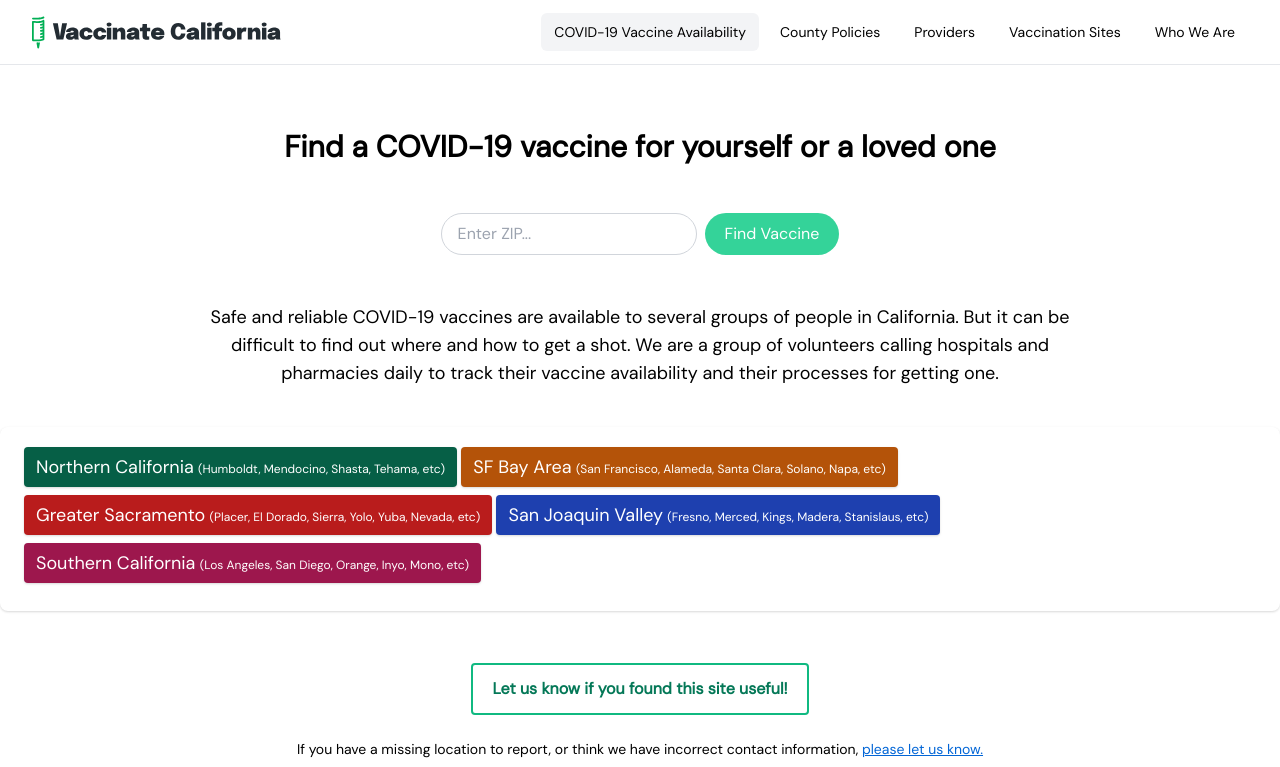
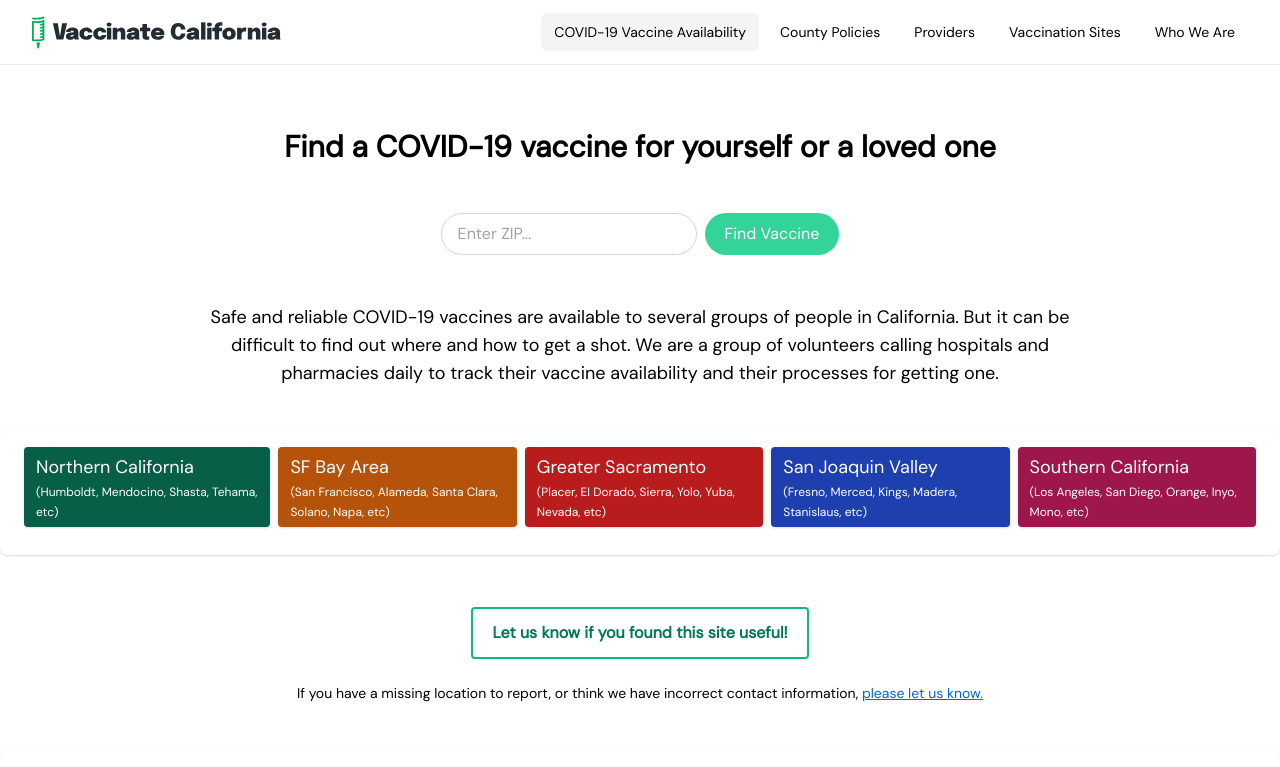
Before and after one commit to CAVaccineInventory/site, a Jekyll site: the page built from index.html, in a window 1280 px wide. Shown: the top 767 px of the page. Built offline with Jekyll 4.4.1, drawn with Linux system fonts in a browser that asks for light colours; some web fonts are replaced; comment, search, counter and statistics services are not loaded; grey boxes are pictures that could not be loaded.

Commit message:
regions grid

```diff
--- a/_includes/regions_picker.html
+++ b/_includes/regions_picker.html
@@ -1,14 +1,12 @@
 <div class="shadow sm:rounded-lg px-4 py-5 mt-8 md:mt-10 px-6">
-  <div
-    class="md:grid md:grid-cols-5 md:space-x-2 items-stretch lg:block lg:grid-cols-none lg:space-x-0"
-  >
+  <div class="md:grid md:grid-cols-5 md:space-x-2 items-stretch">
     {% assign regions = site.regions | sort: 'order' %} {% for region in regions
     %}
     <a
       href="{{ region.url }}"
       class="{{ region.color }} text-white py-1.5 px-3 hover:underline mb-2 inline-block rounded shadow md:leading-5"
     >
-      <span class="font-medium text-lg">{{ region.title }}</span>
+      <span class="font-medium text-lg md:block">{{ region.title }}</span>
       <span class="text-xs font-light">({{ region.sample_counties }})</span>
     </a>
     {% endfor %}
```
